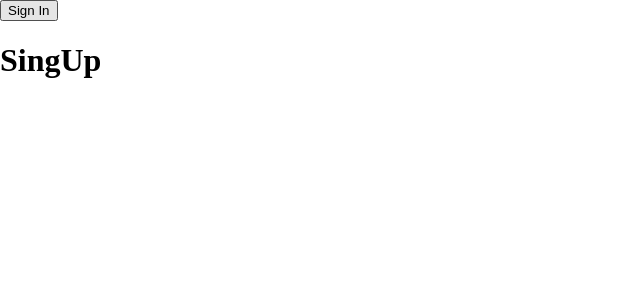
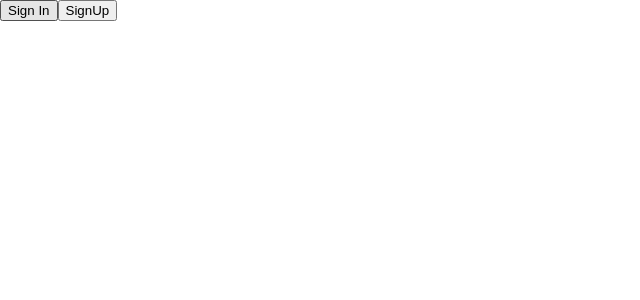
Before and after one commit to krezicoder/react-jest-boilerplate, a React (Create React App) app: page / in a window 1280 px wide. Shown: the top 300 px of the page, without its empty margins (0-640 px from the left). Built offline with nearby package versions, Linux system fonts and the light colour scheme.

Commit message:
RED STATE - To being refactor

```diff
--- a/src/components/SignUpButton/SignUpButton.js
+++ b/src/components/SignUpButton/SignUpButton.js
@@ -2,7 +2,7 @@ import React, { Component } from "react";
 
 class SignUpButton extends Component {
   render() {
-    return <h1>SingUp</h1>;
+    return <button>SignUp</button>;
   }
 }
 
```
Also changed, not shown: 1 other file (tests, documents, lock files or other folders).
